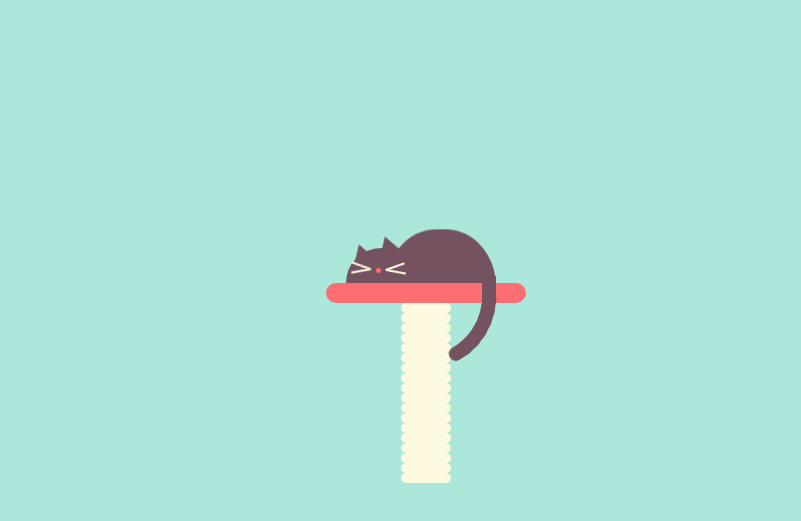
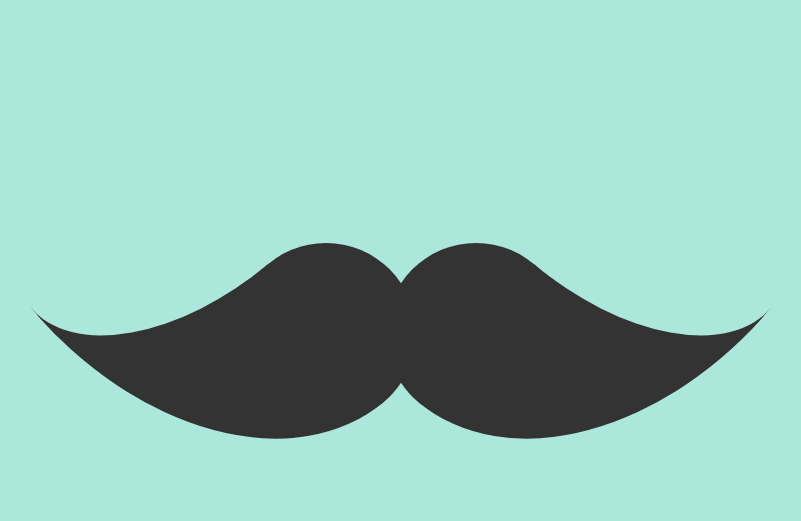
Before and after one commit to ettedo2000/css, a plain HTML site: page index.html in a window 1280 px wide. Shown: the part 117-638 px from the top of the page, without its empty margins (214-1015 px from the left). Drawn offline with nearby package versions, Linux system fonts and the light colour scheme; files that its build step writes are made by us from their sources.

Commit message:
drawing mustache with css

```diff
--- a/css/style.scss
+++ b/css/style.scss
@@ -125,9 +125,9 @@ $tail-interval: (11 - 7.5) / $tail-wags;
 
 body {
   background-color: $teal;
-  display: flex;
-  justify-content: center;
-  align-items: center;
+  //display: flex;
+  //justify-content: center;
+  //align-items: center;
   height: 100vh;
 }
 .main{
@@ -303,3 +303,41 @@ body {
     transform: rotate(-20deg);
   }
 }
+
+.mustache{
+  top: 120px;
+  left: 300px;
+  width: 180px;
+  height: 180px;
+  border-radius: 50%;
+  position: absolute;
+  color: $black;
+ /* background-color: $black;*/
+  box-shadow: 150px 240px 0 0 $black, 300px 240px 0 0 $black;
+}
+
+.mustache::before{
+  content: "";
+  position: absolute;
+  left: 30px;
+  top: 120px;
+  width: 210px;
+  height: 300px;
+  border-bottom: solid 180px;
+  border-radius: 0 0 0 100%;
+  transform: rotate(-40deg);
+  transform-origin: right 210px;
+}
+
+.mustache::after{
+  content: "";
+  position: absolute;
+  left: 390px;
+  top: 120px;
+  width: 210px;
+  height: 300px;
+  border-bottom: solid 180px;
+  border-radius: 0 0 100% 0;
+  transform: rotate(+40deg);
+  transform-origin: left 210px;
+}
--- a/index.html
+++ b/index.html
@@ -15,41 +15,42 @@
     <link href="css/style.css" rel="stylesheet">
 </head>
 <body>
-    <div class="main">
-        <span class="stand"></span>
-        <div class="cat">
-            <div class="body"></div>
-            <div class="head">
-                <div class="ear"></div>
-                <div class="ear"></div>
-            </div>
-            <div class="face">
-                <div class="nose"></div>
-                <div class="whisker-container">
-                    <div class="whisker"></div>
-                    <div class="whisker"></div>
-                </div>
-                <div class="whisker-container">
-                    <div class="whisker"></div>
-                    <div class="whisker"></div>
-                </div>
-            </div>
-            <div class="tail-container">
-                <div class="tail">
-                    <div class="tail">
-                        <div class="tail">
-                            <div class="tail">
-                                <div class="tail">
-                                    <div class="tail">
-                                        <div class="tail"></div>
-                                    </div>
-                                </div>
-                            </div>
-                        </div>
-                    </div>
-                </div>
-            </div>
-        </div>
-    </div>
+<div class="mustache"></div>
+    <!--<div class="main">-->
+        <!--<span class="stand"></span>-->
+        <!--<div class="cat">-->
+            <!--<div class="body"></div>-->
+            <!--<div class="head">-->
+                <!--<div class="ear"></div>-->
+                <!--<div class="ear"></div>-->
+            <!--</div>-->
+            <!--<div class="face">-->
+                <!--<div class="nose"></div>-->
+                <!--<div class="whisker-container">-->
+                    <!--<div class="whisker"></div>-->
+                    <!--<div class="whisker"></div>-->
+                <!--</div>-->
+                <!--<div class="whisker-container">-->
+                    <!--<div class="whisker"></div>-->
+                    <!--<div class="whisker"></div>-->
+                <!--</div>-->
+            <!--</div>-->
+            <!--<div class="tail-container">-->
+                <!--<div class="tail">-->
+                    <!--<div class="tail">-->
+                        <!--<div class="tail">-->
+                            <!--<div class="tail">-->
+                                <!--<div class="tail">-->
+                                    <!--<div class="tail">-->
+                                        <!--<div class="tail"></div>-->
+                                    <!--</div>-->
+                                <!--</div>-->
+                            <!--</div>-->
+                        <!--</div>-->
+                    <!--</div>-->
+                <!--</div>-->
+            <!--</div>-->
+        <!--</div>-->
+    <!--</div>-->
 </body>
 </html>
```
